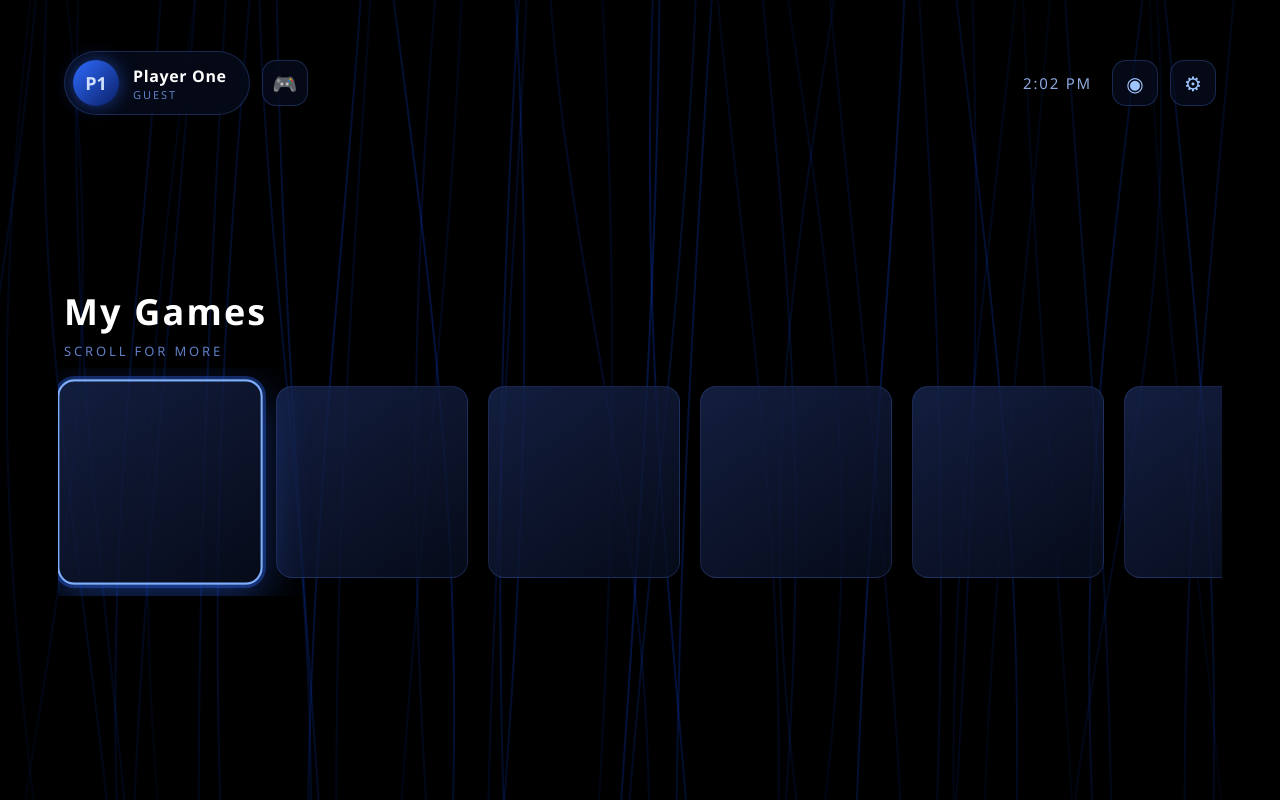
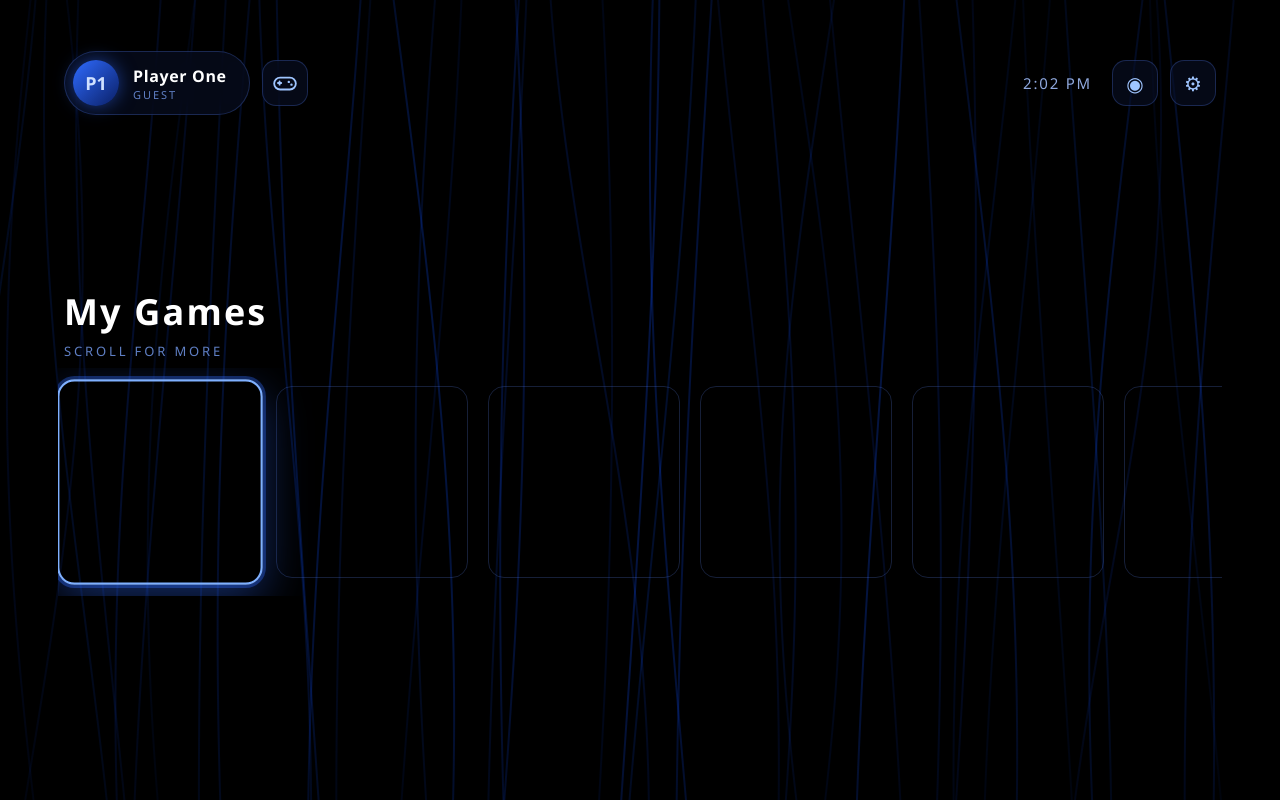
Before and after one commit to Hoopslimbo/olympus, a plain HTML site: page index.html in a window 1280 px wide. Drawn offline with Linux system fonts and the light colour scheme.

Commit message:
Transparent tiles, controller icon

```diff
--- a/index.html
+++ b/index.html
@@ -118,8 +118,8 @@
     flex: 0 0 auto;
     width: clamp(150px, 15vw, 210px); aspect-ratio: 1 / 1;
     border-radius: 16px;
-    background: linear-gradient(145deg, rgba(24,38,80,.78), rgba(8,14,32,.78));
-    border: 1px solid rgba(100, 140, 255, .18);
+    background: transparent;
+    border: 1px solid rgba(100, 140, 255, .22);
     transition: transform .22s ease, border-color .22s ease, box-shadow .22s ease;
     cursor: pointer;
   }
@@ -223,7 +223,7 @@
           <div id="profileSub">GUEST</div>
         </div>
       </div>
-      <div class="iconBtn rise" id="padBtn" style="--d:.22s" title="Controllers">🎮</div>
+      <div class="iconBtn rise" id="padBtn" style="--d:.22s" title="Controllers"><svg viewBox="0 0 24 24" width="26" height="26" fill="none" stroke="currentColor" stroke-width="1.7" stroke-linecap="round" stroke-linejoin="round"><rect x="2" y="7" width="20" height="11" rx="5.5"/><path d="M7 10.5v3M5.5 12h3"/><circle cx="15.5" cy="11" r="1.1" fill="currentColor" stroke="none"/><circle cx="18" cy="13.5" r="1.1" fill="currentColor" stroke="none"/></svg></div>
     </div>
     <div id="topIcons" class="rise" style="--d:.3s">
       <div id="clock">--:--</div>
```
